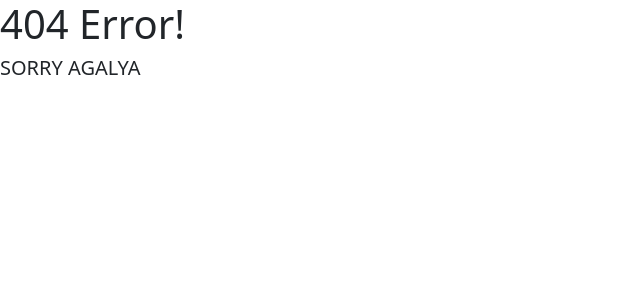
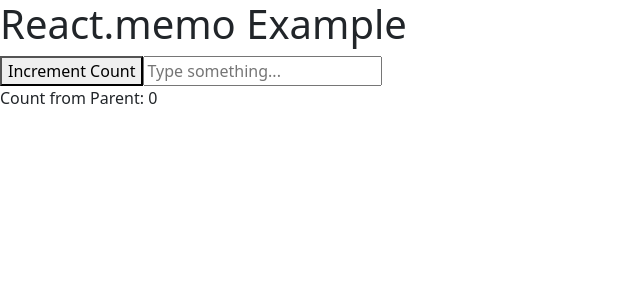
Before and after one commit to Agalya-10/React-Learning, a React (Create React App) app: page /usememo in a window 1280 px wide. Before the commit this address had no page. Shown: the top 300 px of the page, without its empty margins (0-640 px from the left). Built offline with nearby package versions, Linux system fonts and the light colour scheme.

Commit message:
Today Updates

```diff
--- a/src/App.js
+++ b/src/App.js
@@ -30,6 +30,9 @@ import Registerformdata from './Component/Registerformdata';
 import Usecontext from './Component/Usecontext';
 import Useref from './Component/Useref';
 import Callback from './Component/Callback';
+import Usememo from './Component/Usememo';
+import Usereducer from './Component/Usereducer';
+import Customhook from './Component/Customhook';
 
 
 
@@ -70,6 +73,12 @@ function App() {
     <Route path='/usecontext' element={<Usecontext/>}/>
     <Route path='/useref' element={<Useref/>}/>
     <Route path='/callback' element={<Callback/>}/>
+    <Route path='/usememo' element={<Usememo/>}/>
+    <Route path='/usereducer' element={<Usereducer/>}/>
+    <Route path='/customhook' element={<Customhook/>}/>
+
+
+
 
 
 
--- /dev/null
+++ b/src/Component/Customhook.jsx
@@ -0,0 +1,36 @@
+import React, { useState, useEffect } from "react";
+
+// Custom Hook
+const  UseCustomhook = () => {
+  const [windowWidth, setWindowWidth] = useState(window.innerWidth);
+
+  useEffect(() => {
+    const handleResize = () => {
+      setWindowWidth(window.innerWidth);
+    };
+
+    // Add event listener when the component mounts
+    window.addEventListener("resize", handleResize);
+
+    // Cleanup function to remove event listener on unmount
+    return () => {
+      window.removeEventListener("resize", handleResize);
+    };
+  }, []);
+
+  return windowWidth;
+};
+
+// Main Component
+const App = () => {
+  const width = useWindowWidth(); // Using the custom hook
+
+  return (
+    <div style={{ textAlign: "center", marginTop: "50px" }}>
+      <h1>Custom Hook Example: Window Width</h1>
+      <p>Current window width: <strong>{width}px</strong></p>
+    </div>
+  );
+};
+
+export default UseCustomhook;
--- /dev/null
+++ b/src/Component/Usememo.jsx
@@ -0,0 +1,37 @@
+import React, { useState, memo } from "react";
+
+// Child Component
+const ChildComponent = memo(({ count }) => {
+  console.log("Child Component Rendered");
+  return <p>Count from Parent: {count}</p>;
+});
+
+// Parent Component
+const  Usememo = () => {
+  const [count, setCount] = useState(0);
+  const [text, setText] = useState("");
+
+  const incrementCount = () => {
+    setCount(count + 1);
+  };
+
+  const handleTextChange = (e) => {
+    setText(e.target.value);
+  };
+
+  return (
+    <div>
+      <h1>React.memo Example</h1>
+      <button onClick={incrementCount}>Increment Count</button>
+      <input
+        type="text"
+        value={text}
+        onChange={handleTextChange}
+        placeholder="Type something..."
+      />
+      <ChildComponent count={count} />
+    </div>
+  );
+};
+
+export default Usememo;
--- /dev/null
+++ b/src/Component/Usereducer.jsx
@@ -0,0 +1,34 @@
+import React, { useReducer } from "react";
+
+// Initial state
+const initialState = { count: 0 };
+
+// Reducer function
+const reducer = (state, action) => {
+  switch (action.type) {
+    case "increment":
+      return { count: state.count + 1 };
+    case "decrement":
+      return { count: state.count - 1 };
+    case "reset":
+      return initialState;
+    default:
+      throw new Error("Unknown action type");
+  }
+};
+
+// Main Component
+const Usereducer = () => {
+  const [state, dispatch] = useReducer(reducer, initialState);
+
+  return (
+    <div>
+      <h1>Counter: {state.count}</h1>
+      <button onClick={() => dispatch({ type: "increment" })}>Increment</button>
+      <button onClick={() => dispatch({ type: "decrement" })}>Decrement</button>
+      <button onClick={() => dispatch({ type: "reset" })}>Reset</button>
+    </div>
+  );
+};
+
+export default Usereducer;
--- a/src/Component/Useref.jsx
+++ b/src/Component/Useref.jsx
@@ -5,6 +5,8 @@ function Useref() {
 
     const handleFocus = () => {
         inputRef.current.focus();
+        inputRef.current.style.border = "2px solid red";
+        inputRef.current.style.backgroundColor = "yellow";
     };
 
     return (
```
